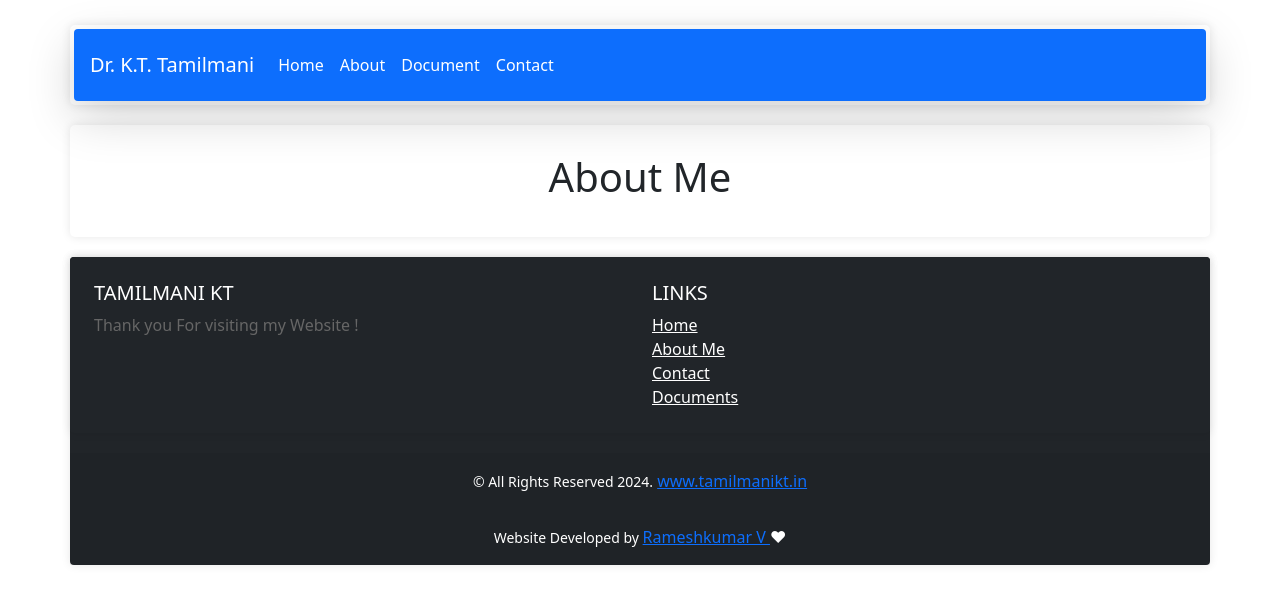
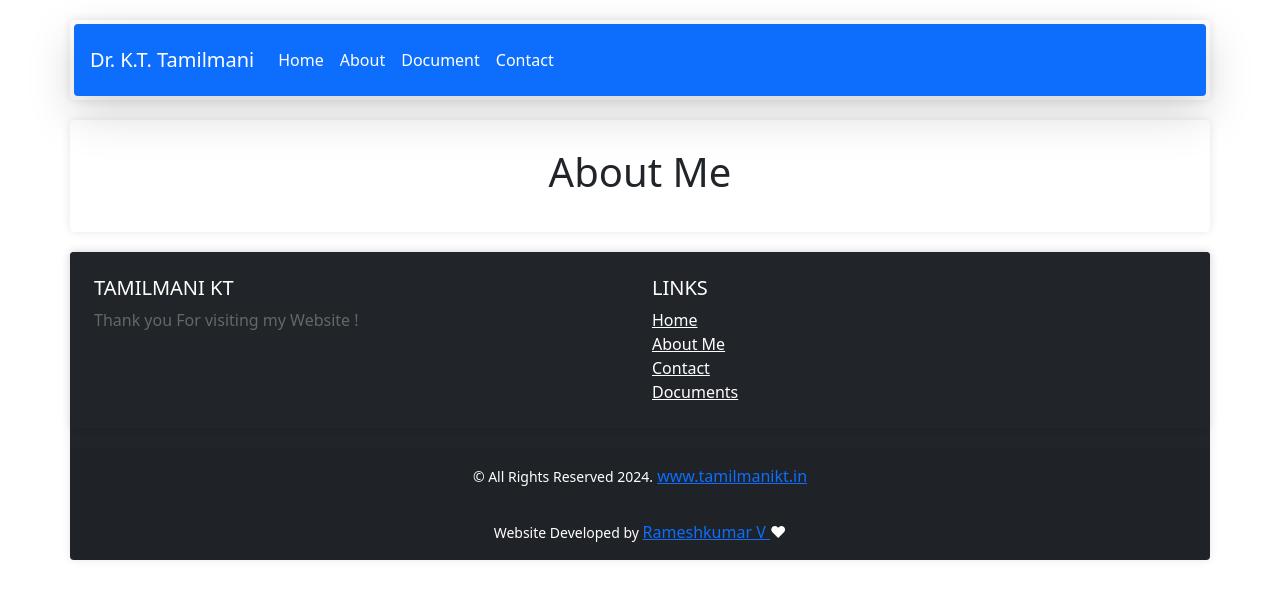
Before and after one commit to Tamilmanidms/tamilmanidms, a Flask app: page /about in a window 1280 px wide. Shown: the top 604 px of the page. Run offline with Flask 3, Linux system fonts and the light colour scheme; parts of the project's set-up code (start-up, migrations or seed data) failed here and were passed over; some libraries are stand-ins or nearby versions.

Commit message:
Update base.html

```diff
--- a/tamilmani/template/base.html
+++ b/tamilmani/template/base.html
@@ -20,7 +20,8 @@
     body{
         height: 100;
         width: 100%;
-padding:5px;
+padding:0px;
+margin:0;
     }
     * {
         padding: 0;
```
